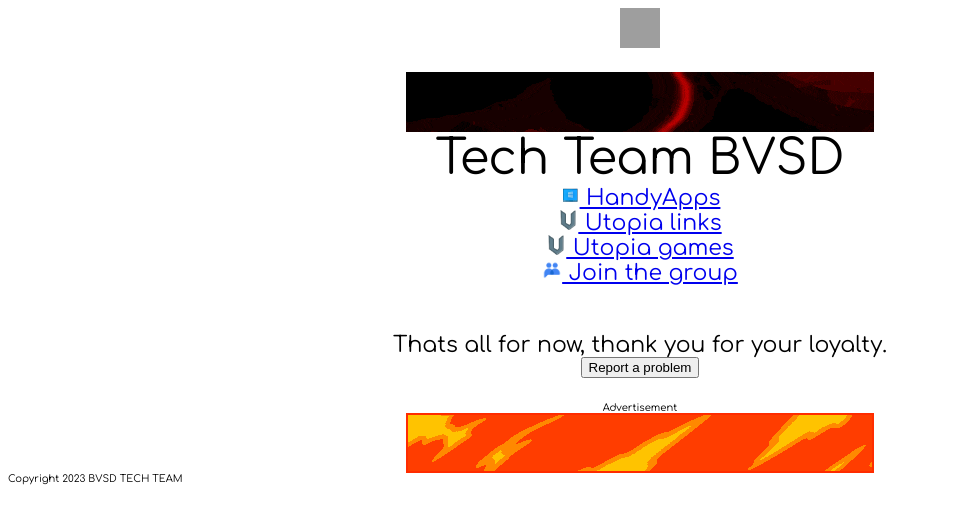
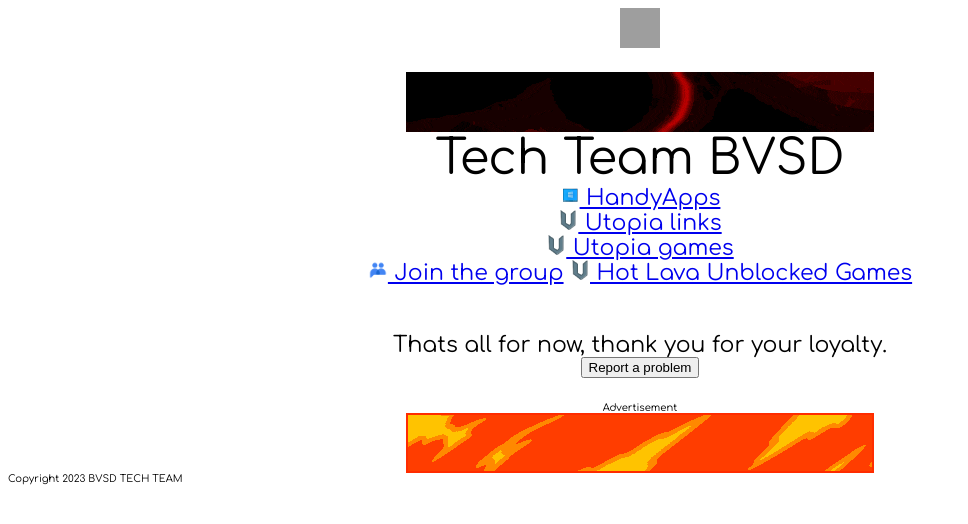
Before and after one commit to bocounb/bocounb.github.io, a plain HTML site: page index.html in a window 1280 px wide. Shown: the whole page, without its empty margins (0-968 px from the left). Drawn offline with Linux system fonts and the light colour scheme; grey boxes are pictures that could not be loaded.

Commit message:
Update index.html

```diff
--- a/index.html
+++ b/index.html
@@ -13,6 +13,9 @@ body {
 <a href="https://docs.google.com/document/d/e/2PACX-1vTGf4g4KyD3UHvAyhDlPvAOujvloJqFjTRKyaAO2vXNiQkXtJdZt3xUs0jnOkTlwBPP2fGVakOO_wQF/pub"><img src="utopia.png" alt="Utopia" style="width:20px;height:20px;"> Utopia links</a>
 <br><a href="https://wiseteaching.cfd/gams/"><img src="utopia.png" alt="Utopia" style="width:20px;height:20px;"> Utopia games</a>
 <br><a href="https://groups.google.com/a/bvsd.org/g/datechteam"><img src="group.png" alt="U" style="width:20px;height:20px;"> Join the group</a>
+
+<a href="https://sites.google.com/bvsd.org/hot-lava"><img src="utopia.png" alt="Google Sites" style="width:20px;height:20px;"> Hot Lava Unblocked Games</a>
+
 <br><br><br>Thats all for now, thank you for your loyalty.
 <br><a href="reportproblem.html"><button>Report a problem</button></a>
 <br><br><font size=1>Advertisement<br><a href="https://sites.google.com/bvsd.org/hot-lava"><img src="BHkkjRCiJfjOvyFn.gif" alt="Advertisment"></a>
```
